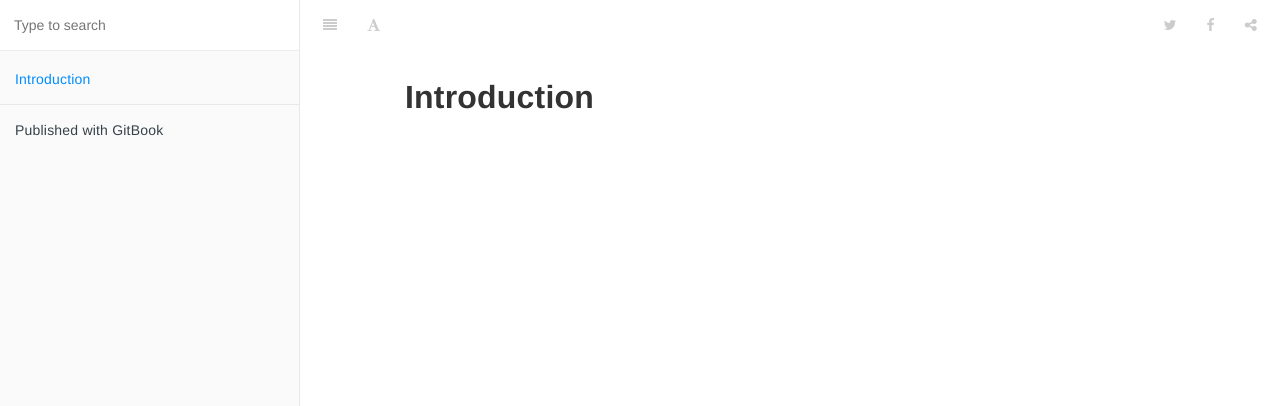
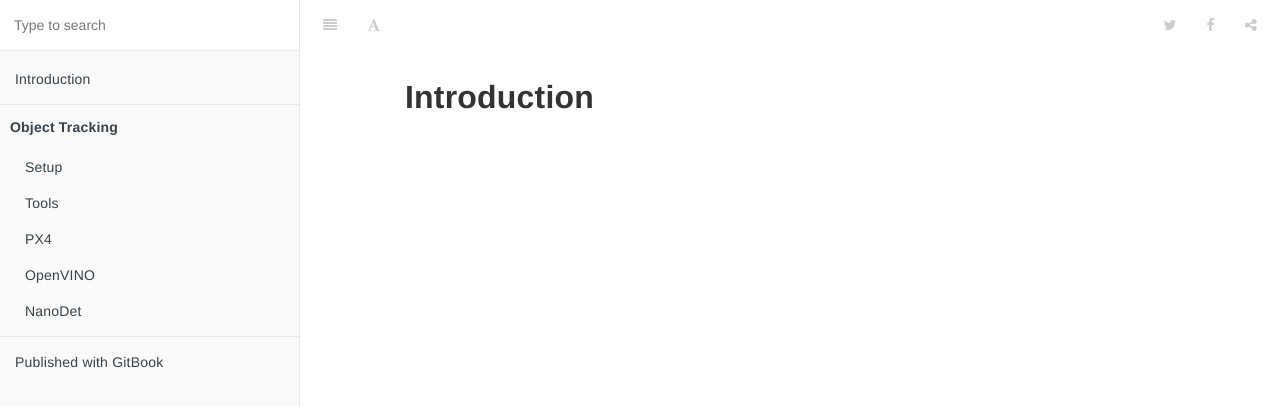
Before and after one commit to DroneVideo/docs, a plain HTML site: page index.html in a window 1280 px wide. Shown: the top 406 px of the page. Drawn offline with Linux system fonts and the light colour scheme.

Commit message:
index includes openvino + nanodet

```diff
--- a/index.html
+++ b/index.html
@@ -1,53 +1,21 @@
+<!DOCTYPE HTML>
+<html lang="en" >
 
-<!DOCTYPE HTML>
-<html lang="" >
 	<head>
 		<meta charset="UTF-8">
 		<meta content="text/html; charset=utf-8" http-equiv="Content-Type">
-        <title>Introduction · GitBook</title>
+		<title>CAM2 Documentation</title>
 		<meta http-equiv="X-UA-Compatible" content="IE=edge" />
 		<meta name="description" content="">
 		<meta name="generator" content="GitBook 3.2.3">
 
-
-
-
 		<link rel="stylesheet" href="gitbook/style.css">
-
-
-
 
 		<link rel="stylesheet" href="gitbook/gitbook-plugin-highlight/website.css">
 
-
-
 		<link rel="stylesheet" href="gitbook/gitbook-plugin-search/search.css">
 
-
-
 		<link rel="stylesheet" href="gitbook/gitbook-plugin-fontsettings/website.css">
-
-
-
-
-
-
-
-
-
-
-
-
-
-
-
-
-
-
-
-
-
-
 
 		<meta name="HandheldFriendly" content="true"/>
 		<meta name="viewport" content="width=device-width, initial-scale=1, user-scalable=no">
@@ -55,51 +23,48 @@
 		<meta name="apple-mobile-web-app-status-bar-style" content="black">
 		<link rel="apple-touch-icon-precomposed" sizes="152x152" href="gitbook/images/apple-touch-icon-precomposed-152.png">
 		<link rel="shortcut icon" href="gitbook/images/favicon.ico" type="image/x-icon">
+	</head>
 
+	<body>
+		<div class="book with-summary font-size-2">
 
-
-
-    </head>
-    <body>
-
-<div class="book">
 			<div class="book-summary">
-
 
 				<div id="book-search-input" role="search">
 					<input type="text" placeholder="Type to search" />
 				</div>
 
-
 				<nav role="navigation">
-
-
-
 					<ul class="summary">
-
-
-
-
-
-
-
-
-
-        <li class="chapter active" data-level="1.1" data-path="./">
-
-                <a href="./">
-
-
-                    Introduction
-
-                </a>
-
-
-
+						<li class="chapter" data-level="1.1" data-path="./">
+							<a href="./">Introduction</a>
 						</li>
 
+						<li class="divider"></li>
 
+						<li class="chapter" data-level="1.2">
+							<p style="margin-left: 10px;"><strong>Object Tracking</strong></p>
+						</li>
 
+						<li class="chapter" data-level="1.2.1" data-path="./">
+							<a style="margin-left: 10px;" href="./">Setup</a>
+						</li>
+
+						<li class="chapter" data-level="1.2.2" data-path="./">
+							<a style="margin-left: 10px;" href="./">Tools</a>
+						</li>
+
+						<li class="chapter" data-level="1.2.3" data-path="./">
+							<a style="margin-left: 10px;" href="./">PX4</a>
+						</li>
+
+						<li class="chapter" data-level="1.2.4" data-path="openvino.md">
+							<a style="margin-left: 10px;" href="https://github.com/DroneVideo/docs/blob/gh-pages/openvino.md">OpenVINO</a>
+						</li>
+
+						<li class="chapter" data-level="1.2.5" data-path="Nanodet.md">
+							<a style="margin-left: 10px;" href="https://github.com/DroneVideo/docs/blob/gh-pages/Nanodet.md">NanoDet</a>
+						</li>
 
 						<li class="divider"></li>
 
@@ -109,18 +74,13 @@
 							</a>
 						</li>
 					</ul>
-
-
 				</nav>
-
 
 			</div>
 
 			<div class="book-body">
 
 				<div class="body-inner">
-
-
 
 					<div class="book-header" role="navigation">
 
@@ -130,10 +90,8 @@
 							<i class="fa fa-circle-o-notch fa-spin"></i>
 							<a href="." >Introduction</a>
 						</h1>
+
 					</div>
-
-
-
 
 					<div class="page-wrapper" tabindex="-1" role="main">
 						<div class="page-inner">
@@ -144,7 +102,6 @@
 									<section class="normal markdown-section">
 
 										<h1 id="introduction">Introduction</h1>
-
 
 									</section>
 
@@ -163,17 +120,9 @@
 									</div>
 								</div>
 							</div>
-
 						</div>
 					</div>
-
 				</div>
-
-
-
-
-
-
 			</div>
 
 			<script>
@@ -184,38 +133,16 @@
 			</script>
 		</div>
 
-
 		<script src="gitbook/gitbook.js"></script>
 		<script src="gitbook/theme.js"></script>
-
-
 		<script src="gitbook/gitbook-plugin-livereload/plugin.js"></script>
-
-
-
 		<script src="gitbook/gitbook-plugin-search/search-engine.js"></script>
-
-
-
 		<script src="gitbook/gitbook-plugin-search/search.js"></script>
-
-
-
 		<script src="gitbook/gitbook-plugin-lunr/lunr.min.js"></script>
-
-
-
 		<script src="gitbook/gitbook-plugin-lunr/search-lunr.js"></script>
-
-
-
 		<script src="gitbook/gitbook-plugin-sharing/buttons.js"></script>
-
-
-
 		<script src="gitbook/gitbook-plugin-fontsettings/fontsettings.js"></script>
 
+	</body>
 
-
-    </body>
 </html>
```
Also changed, not shown: setup.md (added, +3 -0 lines). Lines whose indentation alone changed are shown as unchanged.
